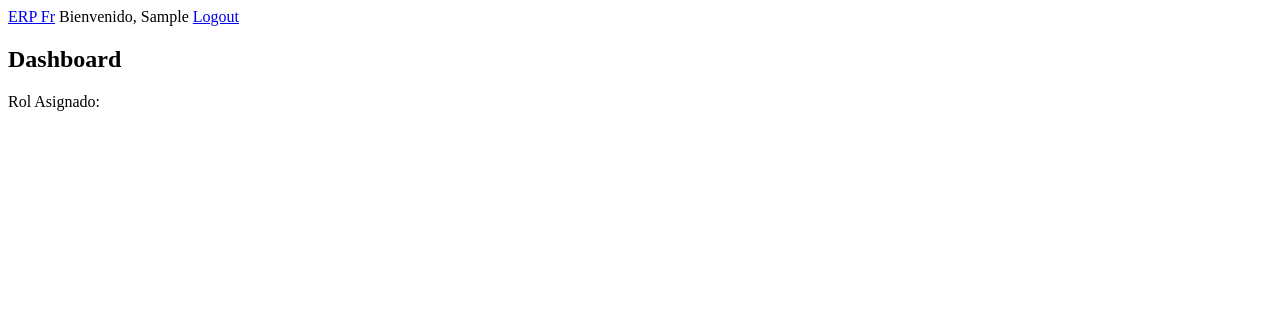
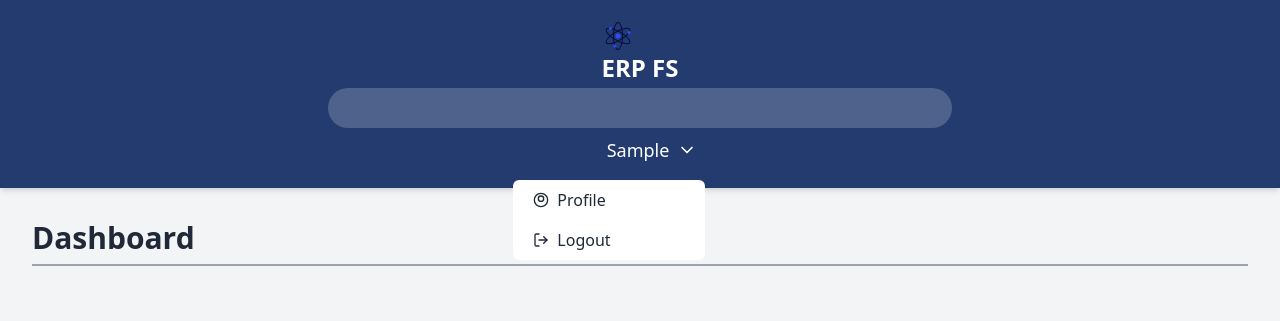
Before and after one commit to fredysalvador/Erp_fs, a Django app: page /dashboard/ in a window 1280 px wide. Shown: the top 321 px of the page. Run offline with Django 5.2, Linux system fonts and the light colour scheme; the visitor is signed in with stand-in values (Sample User, id 1); some libraries are stand-ins or nearby versions.

Commit message:
fix: Template error in dashboard

```diff
--- a/core/templates/core/base.html
+++ b/core/templates/core/base.html
@@ -1,3 +1,4 @@
+{% load static %}
 <!DOCTYPE html>
 <html lang="en">
 <head>
@@ -11,9 +12,63 @@
 
     <nav class="bg-[#233b6e] text-white shadow-md">
         <div class="container mx-auto px-4 py-4 flex flex-col md_flex-row justify-between items-center space-y-4 md:space-y-0">
+            <a href="{% url 'dashboard' %}" class="text-2xl font-bold rounded-lg px-2 py-1 transition-all hover:bg-white/10">
+                <img src="{% static 'img/Atomo.svg' %}" alt="ERP FS" class="h-8 w-8">
+                <span>ERP FS</span>
+            </a>
 
+            <div class="relative w-full md:w-1/2">
+                <input type="text" id="transaction-input" class="w-full bg-white/20 text-white rounded-full py-2 pl-10 pr-4 focus:outline-none focus:ring-2 focus:ring-white/50 placeholder-gray-300">
+            </div>
+
+            <div class="flex items-center space-x-6">
+                <div id="nav-links-desktop" class="hidden md:flex space-x-6">
+
+                </div>
+
+                <div class="relative">
+                    <button id="user-menu-button" class="flex items-center space-x-2 text-lg font-medium transition-all hover:bg-white/10 p-2 rounded-lg">
+                        <span>{{ user.first_name|default:user.username }}</span>
+                        <svg xmlns="http://www.w3.org/2000/svg" width="20" height="20" viewBox="0 0 24 24" fill="none" stroke="currentColor" stroke-width="2" stroke-linecap="round" stroke-linejoin="round" class="lucide lucide-chevron-down"><path d="m6 9 6 6 6-6"></path></svg>
+                    </button>
+                    <div id="user-menu-drop" class="user-dropdown-menu absolute right-0 mt-2 w-48 bg-white text-gray-800 rounded-md shadow-lgpy-1 z-50" **hidden**>
+                        <a href="#perfil" class="flex items-center px-5 py-2 hover:bg-gray-200">
+                            <svg xmlns="http://www.w3.org/2000/svg" width="16" height="16" viewBox="0 0 24 24" fill="none" stroke="currentColor" stroke-width="2" stroke-linecap="round" stroke-linejoin="round" class="lucide lucide-circle-user-round"><circle cx="12" cy="10" r="4"/><circle cx="12" cy="12" r="10"/></svg>
+                            <span class="ml-2">Profile</span>
+                        </a>
+                        <a href="{% url 'logout' %}" class="flex items-center px-5 py-2 hover:bg-gray-200">
+                           <svg xmlns="http://www.w3.org/2000/svg" width="16" height="16" viewBox="0 0 24 24" fill="none" stroke="currentColor" stroke-width="2" stroke-linecap="round" stroke-linejoin="round" class="lucide lucide-log-out"><path d="M9 21H5a2 2 0 0 1-2-2V5a2 2 0 0 1 2-2h4"/><polyline points="16 17 21 12 16 7"/><line x1="21" x2="9" y1="12" y2="12"/></svg>
+                           <span class="ml-2">Logout</span>
+                        </a>
+
+                    </div>
+                </div>
+            </div>
+
+            <div class="hamburger-menu space-y-2 md:hidden cursor-pointer" id="hamburger-btn">
+                <span></span>
+                <span></span>
+                <span></span>
+            </div>
+        </div>
+
+        <div id="mobile-menu" class="hidden md:hidden bg-[#233b6e] pb-4 px-4 text-center transition-all duration-300 ease-in-out">
+           <div id="nav-links-mobile" class="flex flex-col">
+
+           </div>
+
+           <div class="border-t border-gray-600 mt-4 pt-4">
+             <a href = "#perfil" class="block py-2 text-lg font-medium transition-all hover:text-gray-300">Logout</a>
+           </div>
         </div>
     </nav>
+
+    <main class="container mx-auto p-8">
+        {% block content %}
+        {% endblock content %}
+
+    </main>
+
 
 </body>
 
--- a/core/templates/core/dashboard.html
+++ b/core/templates/core/dashboard.html
@@ -1,72 +1,19 @@
+{% extends 'core/base.html' %}
+{% load static %}
+{% block title %}Dashboard{% endblock %}
+
 {% block content %}
 
-<nav>
-    <a href="#">ERP Fr</a>
-    <span>Bienvenido, {{ user.first_name|default:user.username }}</span>
-    <a href="{% url 'logout' %}">Logout</a>
-</nav>
-
-<h2>Dashboard</h2>
-<p>Rol Asignado: <strong>{{ roles|join:", " }}</strong></p>
-
-<div style="display:flex; flex-wrap:wrap; gap:10px">
-
-{% if permissions.customers %}
-<div style="border:1px solid #000; padding:10px;">
-    <h3>Customers</h3>
-    <p>{% if permissions.customers == 1 %}View only{% else %}Read and write{% endif %}</p>
-</div>
-{% endif %}
-
-{% if permissions.suppliers %}
-<div style="border:1px solid #000; padding:10px;">
-    <h3>Suppliers</h3>
-    <p>{% if permissions.suppliers == 1 %}View only{% else %}Read and write{% endif %}</p>
-</div>
-{% endif %}
-
-{% if permissions.materials %}
-<div style="border:1px solid #000; padding:10px;">
-    <h3>Materials</h3>
-    <p>{% if permissions.materials == 1 %}View only{% else %}Read and write{% endif %}</p>
-</div>
-{% endif %}
-
-{% if permissions.purchases %}
-<div style="border:1px solid #000; padding:10px;">
-    <h3>Purchases</h3>
-    <p>{% if permissions.purchases == 1 %}View only{% else %}Read and write{% endif %}</p>
-</div>
-{% endif %}
-
-{% if permissions.sales %}
-<div style="border:1px solid #000; padding:10px;">
-    <h3>Sales</h3>
-    <p>{% if permissions.sales == 1 %}View only{% else %}Read and write{% endif %}</p>
-</div>
-{% endif %}
-
-{% if permissions.inventory %}
-<div style="border:1px solid #000; padding:10px;">
-    <h3>Inventory</h3>
-    <p>{% if permissions.inventory == 1 %}View only{% else %}Read and write{% endif %}</p>
-</div>
-{% endif %}
-
-{% if permissions.accounting %}
-<div style="border:1px solid #000; padding:10px;">
-    <h3>Accounting</h3>
-    <p>{% if permissions.accounting == 1 %}View only{% else %}Read and write{% endif %}</p>
-</div>
-{% endif %}
-
-{% if permissions.reporting %}
-<div style="border:1px solid #000; padding:10px;">
-    <h3>Reporting</h3>
-    <p>{% if permissions.reporting == 1 %}View only{% else %}Read and write{% endif %}</p>
-</div>
-{% endif %}
-
-</div>
-
+ <h2 class="text-3xl font-bold text-gray-800 mb-6 border-b-2 border-gray-400 pb-2">Dashboard</h2>
+ <div class="grid grid-cols-2 md:grid-cols-3 lg:grid-cols-4 xl:grid-cols-5 gap-6">
+     {% if permissions.materials > 0  %}
+     <a href="#" class="bg-white p-6 rounded-lg shadow-md hover:shadow-lg transition-all duration-300 transform hover:-translate-y-1">
+       <div class="flex flex-col items-center text-center">
+          <svg xmlns="http://www.w3.org/2000/svg" width="40" height="40" viewBox="0 0 24 24" fill="none" stroke="currentColor" stroke-width="2" stroke-linecap="round" stroke-linejoin="round" class="lucide lucide-gem-icon lucide-gem"><path d="M10.5 3 8 9l4 13 4-13-2.5-6"/><path d="M17 3a2 2 0 0 1 1.6.8l3 4a2 2 0 0 1 .013 2.382l-7.99 10.986a2 2 0 0 1-3.247 0l-7.99-10.986A2 2 0 0 1 2.4 7.8l2.998-3.997A2 2 0 0 1 7 3z"/><path d="M2 9h20"/></svg>
+          <h3 class="text-xl font-semibold text-gray-800">Materials</h3>
+          <p class="text-gray-500 text-sm mt-1">{%if permissions.materials == 1 %}View Only{% else %}Read and write{% endif %}</p>
+        </div>
+     </a>
+     {% endif %}
+ </div>
 {% endblock %}
```
Also changed, not shown: core/statics/img/Atomo.svg (added).
